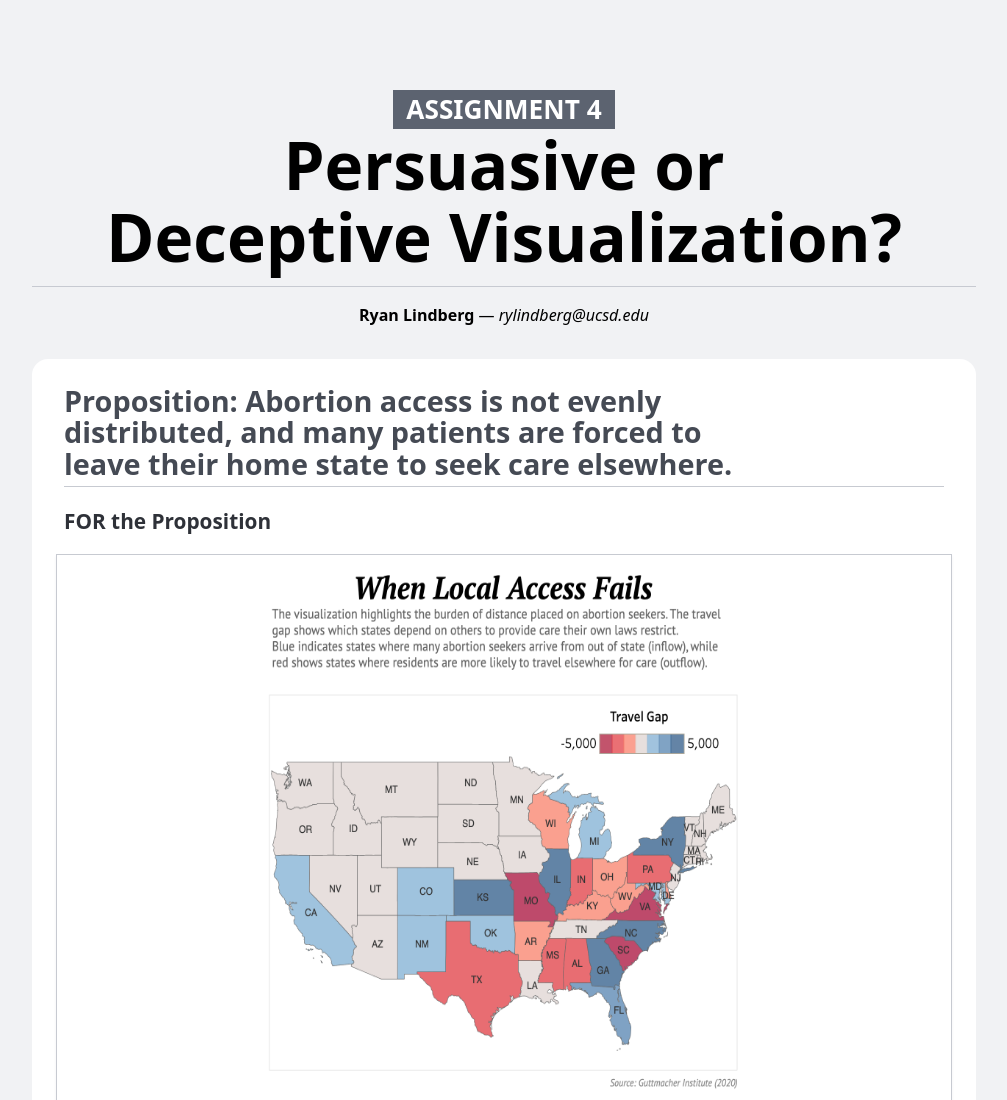
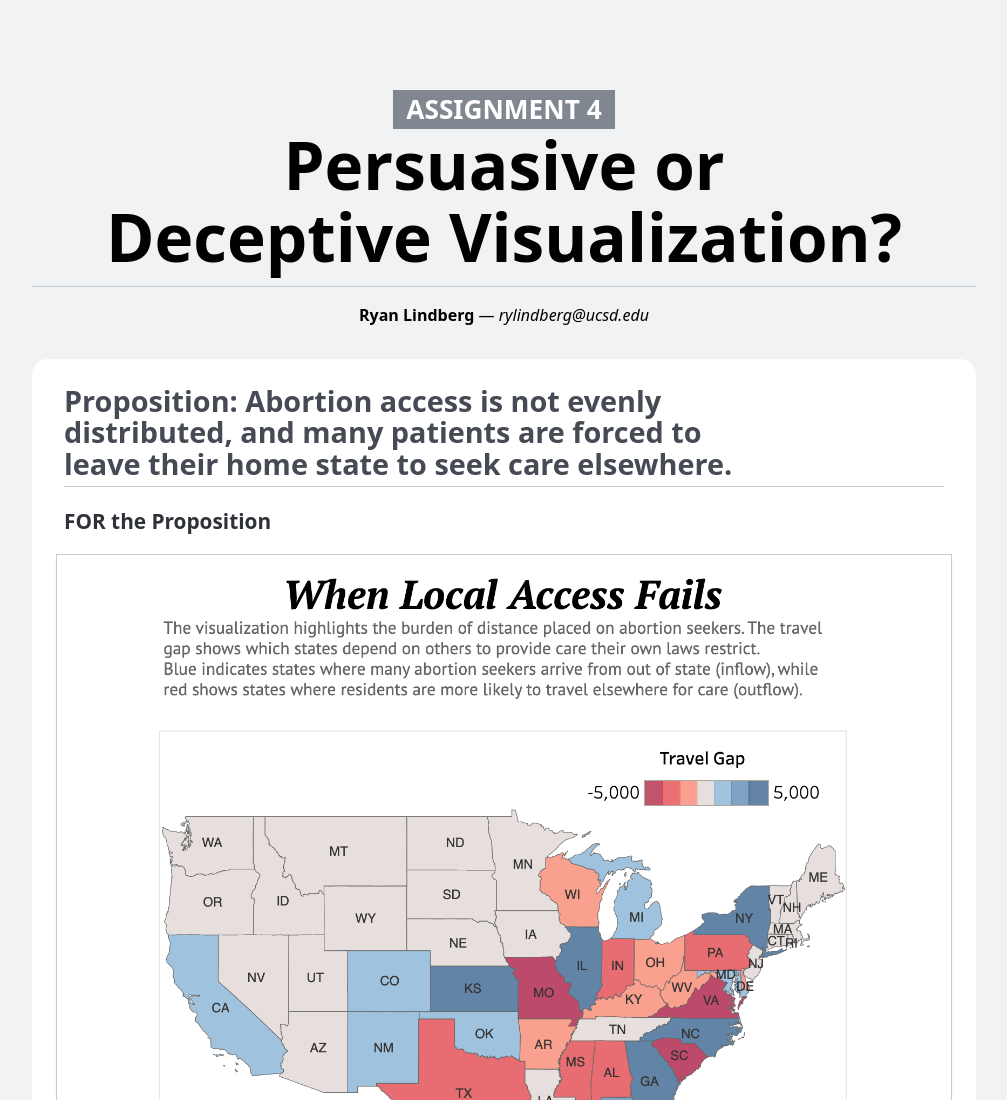
Before and after one commit to lindbergryan04/opposing-data-vis, a plain HTML site: page index.html in a window 1280 px wide. Shown: the top 1100 px of the page, without its empty margins (136-1143 px from the left). Drawn offline with Linux system fonts and the light colour scheme.

Commit message:
styling changes

```diff
--- a/index.html
+++ b/index.html
@@ -54,7 +54,7 @@
           padding: 0.2em 0.5em;
           margin-inline: auto;
           color: white;
-          background: var(--color-neutral-40);
+          background: hsla(219, 10%, 40%, 0.750);
           font-size: 40%;
           text-transform: uppercase;
           white-space: nowrap;
@@ -140,8 +140,7 @@
       }
 
       img {
-        width: 500px;
-        height: 550px;
+        height: 700px;
       }
     </style>
   </head>
@@ -196,8 +195,8 @@
       <section>
         <h2>Final Reflection</h2>
 
-        <p>In this project, I had to make use of small but powerful design choices that subtly shape the perception of the viewer, while presenting technically accurate data. For the truthful visualization, I honored the real hardships many people face by choosing metrics and colors that made disparities immediately visible and emotionally resonant. Every design choice, from the diverging color scheme to the emotionally weighted title, was intended to make the current state of abortion injustice in the United States apparent to the viewer. <br>
-          For the deceptive visualization, it was surprisingly easy to implement small design decisions that soften and obscure the truth without altering the underlying data. By using calm colors, a continuous color scheme, a capped scale, and a reassuring title, I was able to make serious structural issues seem almost nonexistent. The ethical implications of these choices are crucial to consider as a data scientist. Visualizations carry immense persuasive power, and it’s dangerously easy to betray a viewer’s trust if you are not deliberate with every design decision. <br>
+        <p>In this project, I had to make use of small but powerful design choices that subtly shape the perception of the viewer, while presenting technically accurate data. For the truthful visualization, I honored the real hardships many people face by choosing metrics and colors that made disparities immediately visible and emotionally resonant. Every design choice, from the diverging color scheme to the emotionally weighted title, was intended to make the current state of abortion injustice in the United States apparent to the viewer.<br><br>
+          For the deceptive visualization, it was surprisingly easy to implement small design decisions that soften and obscure the truth without altering the underlying data. By using calm colors, a continuous color scheme, a capped scale, and a reassuring title, I was able to make serious structural issues seem almost nonexistent. The ethical implications of these choices are crucial to consider as a data scientist. Visualizations carry immense persuasive power, and it’s dangerously easy to betray a viewer’s trust if you are not deliberate with every design decision.<br><br>
           As data scientists, we owe it to the people who trust our work to present data honestly, because at times, the way you frame the numbers can shape reality even more than the numbers themselves. Working on this project made me realize just how easy it is to twist perception with small design choices, even when the underlying data never changes.
           </p>
       </section>
```
